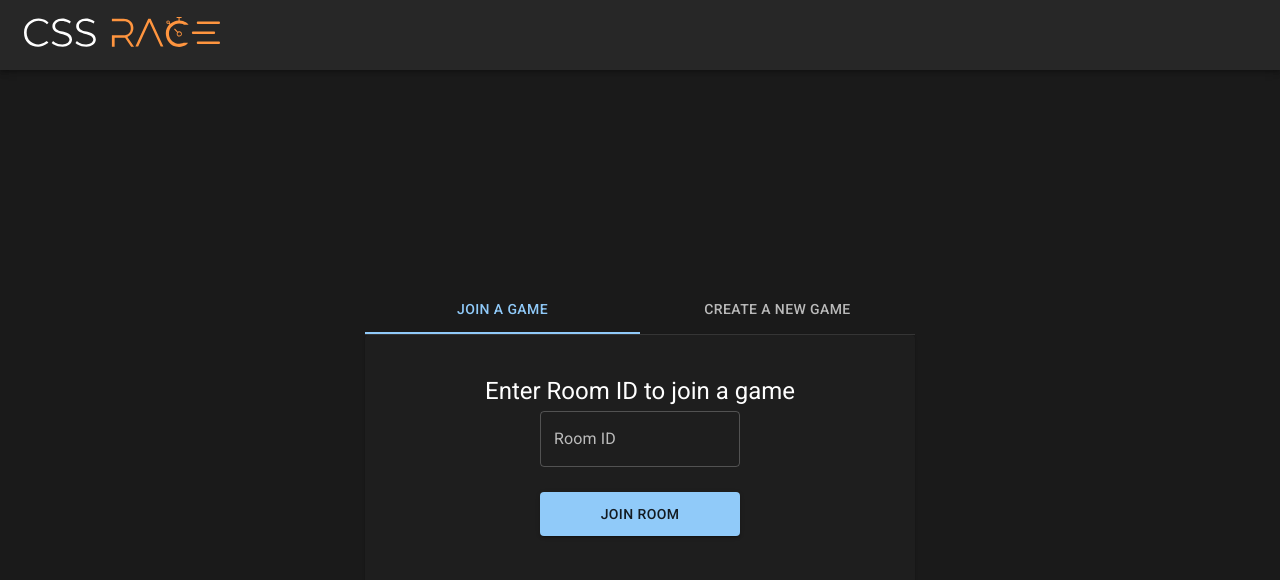
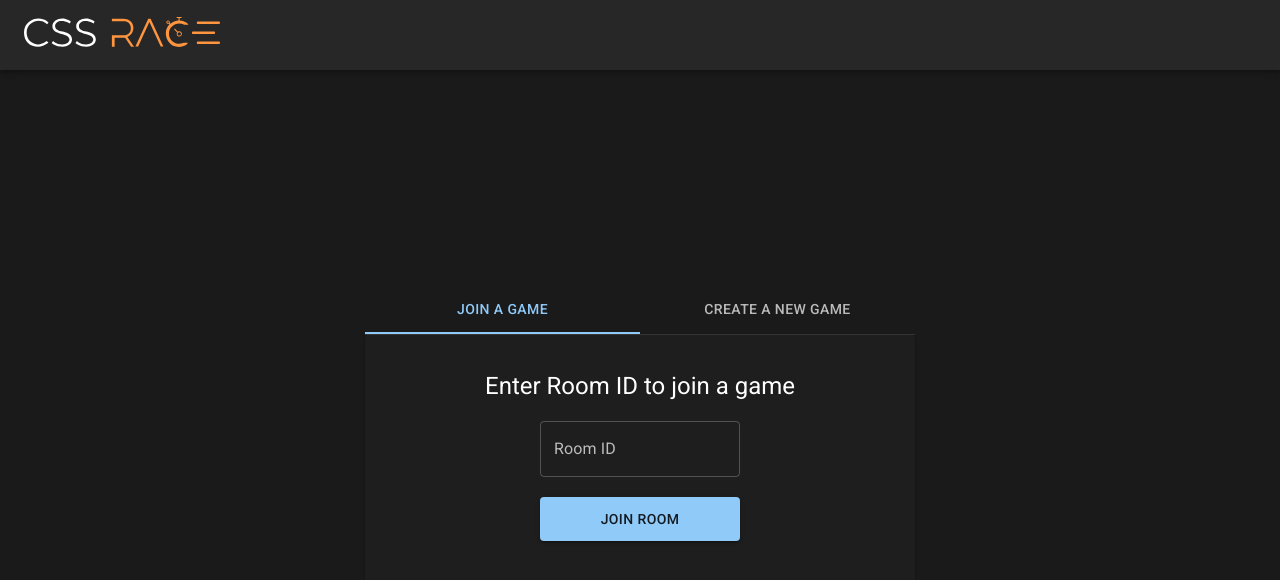
Before and after one commit to TobyDS/CSS-Race, a React (Vite) app in the folder client/: page / in a window 1280 px wide. Shown: the top 580 px of the page. Built offline with nearby package versions, Linux system fonts and the light colour scheme; no server answers; the HTML template or start-up script is replaced by a standard one.

Commit message:
fix(client): :bug: fix styling for join game

```diff
--- a/client/src/components/Tabs/joinGameTab.jsx
+++ b/client/src/components/Tabs/joinGameTab.jsx
@@ -34,7 +34,7 @@ function JoinGameTab () {
           <TextField
             label='Room ID'
             variant='outlined'
-            sx={{ width: '200px', marginTop: '-20px' }}
+            sx={{ width: '200px' }}
             value={roomId}
             onChange={(e) => setRoomId(e.target.value)}
           />
@@ -42,7 +42,6 @@ function JoinGameTab () {
             onClick={handleButtonClick}
             variant='contained'
             color='primary'
-            mt={0}
             sx={{ width: '200px', padding: '10px 0' }}
           >
             Join Room
```
